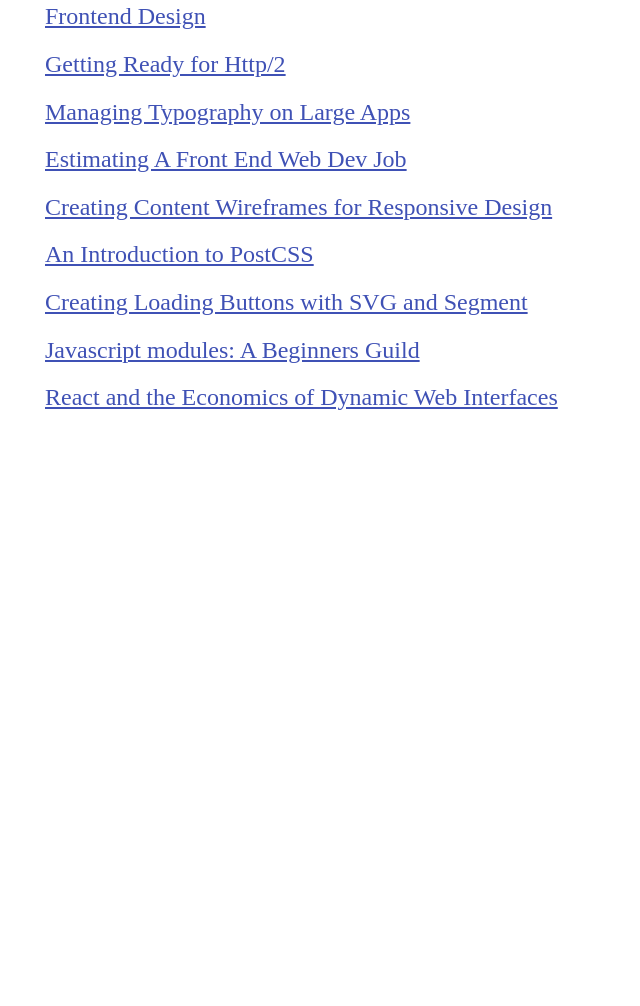
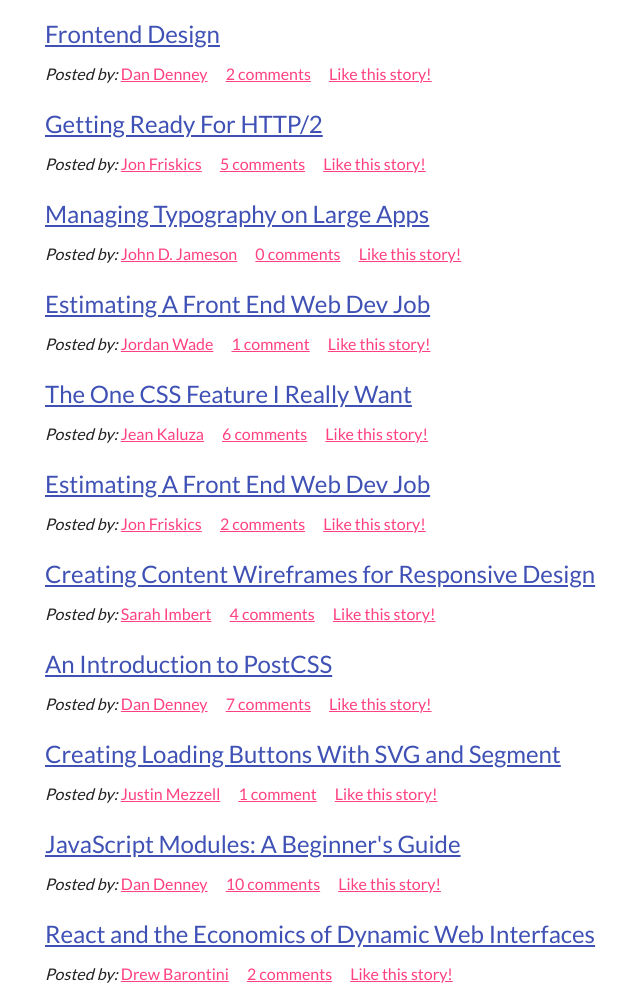
Before and after one commit to qkhan/FrontEndNewsScreencast, a plain HTML site: page index.html in a window 1280 px wide. Shown: the part 190-1196 px from the top of the page, without its empty margins (195-835 px from the left). Before the commit the page ends 800 px from the top, so only its background shows below. Drawn offline with Linux system fonts and the light colour scheme.

Commit message:
Added new styles

```diff
--- a/index.html
+++ b/index.html
@@ -3,6 +3,8 @@
    <head>
      <title>Front-end News!</title>
      <meta charset='utf-8'/>
+     <link href="https://fonts.googleapis.com/css?family=Montserrat" rel="stylesheet">
+     <link href="https://fonts.googleapis.com/css?family=Lato" rel="stylesheet">
      <link rel='stylesheet' href='normalize.css' />
      <link rel='stylesheet' href='main.css' />
    </head>
@@ -17,30 +19,167 @@
         <ol class='news'>
           <li class='news-item'>
             <a class='news-link' href='#'>Frontend Design</a>
+            <ul class='news-meta'>
+              <li class='news-meta-item'>
+                <em>Posted by:</em>
+                <a class='js-show-modal' href='#'>Dan Denney</a>
+              </li>
+              <li class='news-meta-item'>
+                <a href='#'>2 comments</a>
+              </li>
+              <li class='news-meta-item'>
+                <a class='js-like' href='#'>Like this story!</a>
+              </li>
+            </ul>
           </li>
           <li class='news-item'>
-            <a class='news-link' href='#'>Getting Ready for Http/2</a>
+            <a class='news-link' href='#'>Getting Ready For HTTP/2</a>
+            <ul class='news-meta'>
+              <li class='news-meta-item'>
+                <em>Posted by:</em>
+                <a href='#'>Jon Friskics</a>
+              </li>
+              <li class='news-meta-item'>
+                <a href='#'>5 comments</a>
+              </li>
+              <li class='news-meta-item'>
+                <a class='js-like' href='#'>Like this story!</a>
+              </li>
+            </ul>
           </li>
           <li class='news-item'>
             <a class='news-link' href='#'>Managing Typography on Large Apps</a>
+            <ul class='news-meta'>
+              <li class='news-meta-item'>
+                <em>Posted by:</em>
+                <a href='#'>John D. Jameson</a>
+              </li>
+              <li class='news-meta-item'>
+                <a href='#'>0 comments</a>
+              </li>
+              <li class='news-meta-item'>
+                <a href='#'>Like this story!</a>
+              </li>
+            </ul>
           </li>
           <li class='news-item'>
             <a class='news-link' href='#'>Estimating A Front End Web Dev Job</a>
+            <ul class='news-meta'>
+              <li class='news-meta-item'>
+                <em>Posted by:</em>
+                <a href='#'>Jordan Wade</a>
+              </li>
+              <li class='news-meta-item'>
+                <a href='#'>1 comment</a>
+              </li>
+              <li class='news-meta-item'>
+                <a href='#'>Like this story!</a>
+              </li>
+            </ul>
+          </li>
+          <li class='news-item'>
+            <a class='news-link' href='#'>The One CSS Feature I Really Want</a>
+            <ul class='news-meta'>
+              <li class='news-meta-item'>
+                <em>Posted by:</em>
+                <a href='#'>Jean Kaluza</a>
+              </li>
+              <li class='news-meta-item'>
+                <a href='#'>6 comments</a>
+              </li>
+              <li class='news-meta-item'>
+                <a href='#'>Like this story!</a>
+              </li>
+            </ul>
+          </li>
+          <li class='news-item'>
+            <a class='news-link' href='#'>Estimating A Front End Web Dev Job</a>
+            <ul class='news-meta'>
+              <li class='news-meta-item'>
+                <em>Posted by:</em>
+                <a href='#'>Jon Friskics</a>
+              </li>
+              <li class='news-meta-item'>
+                <a href='#'>2 comments</a>
+              </li>
+              <li class='news-meta-item'>
+                <a href='#'>Like this story!</a>
+              </li>
+            </ul>
           </li>
           <li class='news-item'>
             <a class='news-link' href='#'>Creating Content Wireframes for Responsive Design</a>
+            <ul class='news-meta'>
+              <li class='news-meta-item'>
+                <em>Posted by:</em>
+                <a href='#'>Sarah Imbert</a>
+              </li>
+              <li class='news-meta-item'>
+                <a href='#'>4 comments</a>
+              </li>
+              <li class='news-meta-item'>
+                <a href='#'>Like this story!</a>
+              </li>
+            </ul>
+          <li class='news-item'>
+            <a class='news-link' href='#'>An Introduction to PostCSS</a>
+            <ul class='news-meta'>
+              <li class='news-meta-item'>
+                <em>Posted by:</em>
+                <a href='#'>Dan Denney</a>
+              </li>
+              <li class='news-meta-item'>
+                <a href='#'>7 comments</a>
+              </li>
+              <li class='news-meta-item'>
+                <a href='#'>Like this story!</a>
+              </li>
+            </ul>
           </li>
           <li class='news-item'>
-            <a class='news-link' href='#'>An Introduction to PostCSS</a>
+            <a class='news-link' href='#'>Creating Loading Buttons With SVG and Segment</a>
+            <ul class='news-meta'>
+              <li class='news-meta-item'>
+                <em>Posted by:</em>
+                <a href='#'>Justin Mezzell</a>
+              </li>
+              <li class='news-meta-item'>
+                <a href='#'>1 comment</a>
+              </li>
+              <li class='news-meta-item'>
+                <a href='#'>Like this story!</a>
+              </li>
+            </ul>
           </li>
           <li class='news-item'>
-            <a class='news-link' href='#'>Creating Loading Buttons with SVG and Segment</a>
-          </li>
-          <li class='news-item'>
-            <a class='news-link' href='#'>Javascript modules: A Beginners Guild</a>
+            <a class='news-link' href='#'>JavaScript Modules: A Beginner's Guide</a>
+            <ul class='news-meta'>
+              <li class='news-meta-item'>
+                <em>Posted by:</em>
+                <a href='#'>Dan Denney</a>
+              </li>
+              <li class='news-meta-item'>
+                <a href='#'>10 comments</a>
+              </li>
+              <li class='news-meta-item'>
+                <a href='#'>Like this story!</a>
+              </li>
+            </ul>
           </li>
           <li class='news-item'>
             <a class='news-link' href='#'>React and the Economics of Dynamic Web Interfaces</a>
+            <ul class='news-meta'>
+              <li class='news-meta-item'>
+                <em>Posted by:</em>
+                <a href='#'>Drew Barontini</a>
+              </li>
+              <li class='news-meta-item'>
+                <a href='#'>2 comments</a>
+              </li>
+              <li class='news-meta-item'>
+                <a href='#'>Like this story!</a>
+              </li>
+            </ul>
           </li>
         </ol>
       </div>
--- a/main.css
+++ b/main.css
@@ -17,13 +17,16 @@
 *   Base
 -----------------------------------------------*/
 body {
-
+  color: #212121;
+  font-family: 'lato', sans-serif;
+  font-size: 16px;
+  line-height: 1.5;
 }
 h1,h2,h3,h4,h5,h6 {
 
 }
 
-ol {
+ol,ul {
   margin: 0;
   padding: 0;
   list-style-type: none;
@@ -31,6 +34,14 @@
 
 li {
 
+}
+a {
+  color: #ff4081;
+}
+a:hover,
+a:active,
+a:focus {
+  color: #212121;
 }
 /***********************************************
 * HERO
@@ -60,7 +71,14 @@
 }
 .news-link {
   color:#3f51b5;
+  display: block;
   font-size: 24px;
+  margin-bottom: 10px;
+}
+.news-meta-item {
+  display: inline;
+  margin-right: 15px;
+
 }
 
 /***********************************************
```
